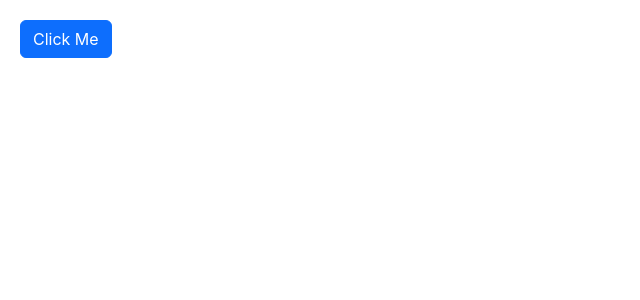
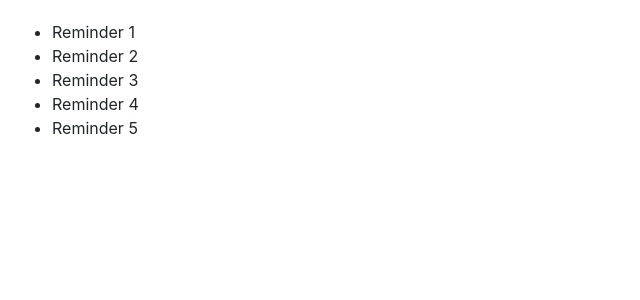
Before and after one commit to Talha-Mazhar/typescript, a React (Create React App) app in the folder react-app/reminders-app/: page / in a window 1280 px wide. Shown: the top 300 px of the page, without its empty margins (0-640 px from the left). Built offline with nearby package versions, Linux system fonts and the light colour scheme.

Commit message:
reminders list showing on screen

```diff
--- a/react-app/reminders-app/src/App.tsx
+++ b/react-app/reminders-app/src/App.tsx
@@ -1,11 +1,21 @@
 import React from "react";
 
 import "./App.css";
+import ReminderList from "./components/ReminderList";
+import Reminder from "./types/reminder";
 
 function App() {
+  const reminders: Reminder[] = [
+    { id: 1, title: "Reminder 1" },
+    { id: 2, title: "Reminder 2" },
+    { id: 3, title: "Reminder 3" },
+    { id: 4, title: "Reminder 4" },
+    { id: 5, title: "Reminder 5" },
+  ];
+
   return (
     <div className="App">
-      <button className="btn btn-primary">Click Me</button>
+      <ReminderList items={reminders} />
     </div>
   );
 }
--- a/react-app/reminders-app/src/components/ReminderList.tsx
+++ b/react-app/reminders-app/src/components/ReminderList.tsx
@@ -9,7 +9,7 @@ function ReminderList({ items }: ReminderListProps) {
   return (
     <ul>
       {items.map((item) => (
-        <li>{item.title}</li>
+        <li key={item.id}>{item.title}</li>
       ))}
     </ul>
   );
```
